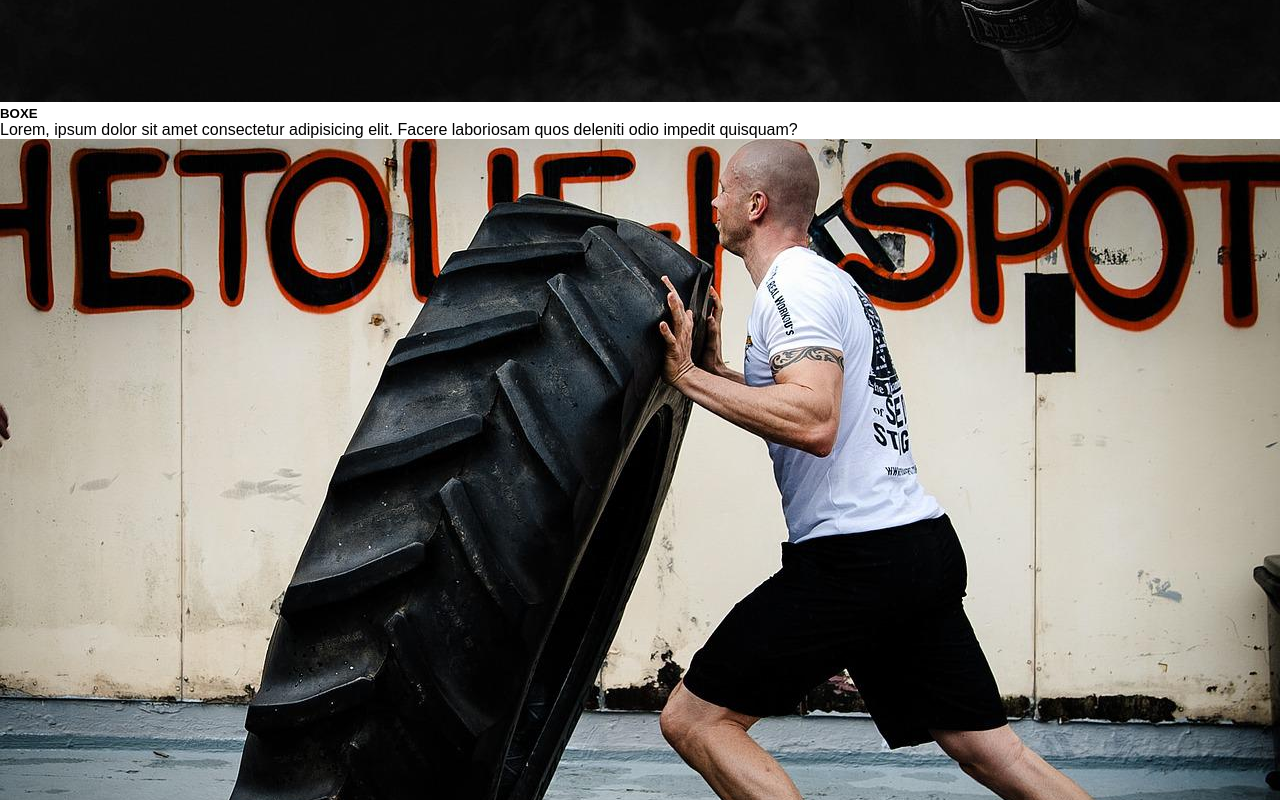
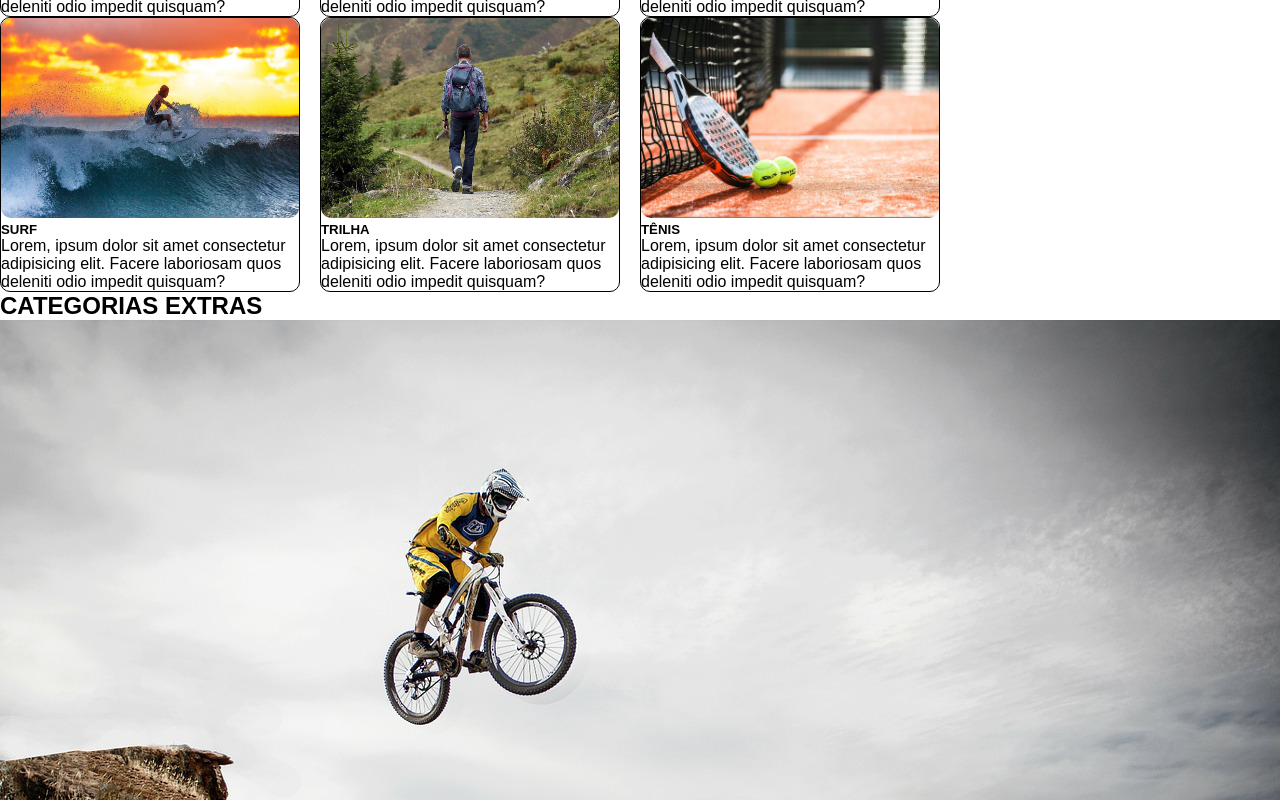
Before and after one commit to danielmaica/one-bit-code, a plain HTML site: page css_moderno/ex_final_flexbox_grid/index.html in a window 1280 px wide. Shown: the part 700-1500 px from the top of the page. Drawn offline with Linux system fonts and the light colour scheme.

Commit message:
ex final em processo

```diff
--- a/css_moderno/ex_final_flexbox_grid/index.html
+++ b/css_moderno/ex_final_flexbox_grid/index.html
@@ -88,8 +88,47 @@
               laboriosam quos deleniti odio impedit quisquam?
             </p>
           </div>
+          <div class="modality trail">
+            <img src="./imagens/trilha.jpg" alt="trilha" />
+            <h5>TRILHA</h5>
+            <p>
+              Lorem, ipsum dolor sit amet consectetur adipisicing elit. Facere
+              laboriosam quos deleniti odio impedit quisquam?
+            </p>
+          </div>
+          <div class="modality tennis">
+            <img src="./imagens/tenis.jpg" alt="tênis" />
+            <h5>TÊNIS</h5>
+            <p>
+              Lorem, ipsum dolor sit amet consectetur adipisicing elit. Facere
+              laboriosam quos deleniti odio impedit quisquam?
+            </p>
+          </div>
         </div>
       </section>
+      <aside class="categorias-extras">
+        <h1>CATEGORIAS EXTRAS</h1>
+        <div class="extra-modality">
+          <img src="./imagens/bicicletas.jpg" alt="bicicletas" />
+          <p>BICICLETAS</p>
+        </div>
+        <div class="extra-modality">
+          <img src="./imagens/esportesNaNeve.jpg" alt="esportes de frio" />
+          <p>ESPORTES DE FRIO</p>
+        </div>
+        <div class="extra-modality">
+          <img src="./imagens/skate.jpg" alt="skate" />
+          <p>SKATE</p>
+        </div>
+        <div class="extra-modality">
+          <img src="./imagens/futebolAmericano.jpg" alt="futebol americano" />
+          <p>FUTEBOL AMERICANO</p>
+        </div>
+        <div class="extra-modality">
+          <img src="./imagens/yoga.jpg" alt="yoga" />
+          <p>YOGA</p>
+        </div>
+      </aside>
       <footer class="footer">
         <img
           src="./imagens/logo-onebitcode.svg"
--- a/css_moderno/ex_final_flexbox_grid/style.css
+++ b/css_moderno/ex_final_flexbox_grid/style.css
@@ -35,6 +35,44 @@ a:hover {
 }
 .main-content {
   flex: 1 0 auto;
+  display: grid;
+  grid-template-columns: repeat(4, 1fr);
+  grid-template-areas: "modalities modalities modalities extras";
+}
+.modalities {
+  grid-area: modalities;
+  display: grid;
+  grid-template-columns: repeat(3, 1fr);
+  grid-template-areas:
+    "description description description"
+    "boxe crossfit swimming"
+    "clothes basketball running"
+    "surf trail tennis";
+}
+.modality {
+  border-radius: 10px;
+  border: 1px solid black;
+  width: 300px;
+}
+.modalities .modality img {
+  width: 100%;
+  height: 200px;
+  border-radius: 10px;
+}
+.description {
+  grid-area: description;
+  text-align: center;
+  padding: 20px;
+}
+.boxe {
+  grid-area: boxe;
+}
+.crosffit {
+  grid-area: crossfit;
+}
+.categorias-extras {
+  grid-area: extras;
+  display: grid;
 }
 .footer {
   background-color: #000000de;
```
